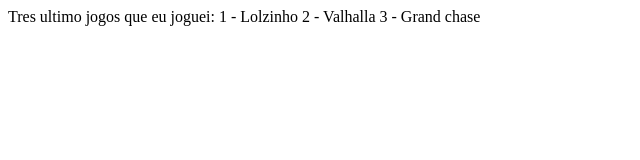
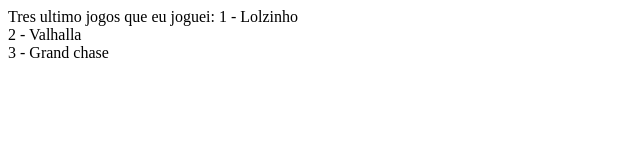
Before and after one commit to ufjf-dcc121/dcc121-2023-1-atv1-LucasBGM, a plain HTML site: page teste.html in a window 1280 px wide. Shown: the whole page, without its empty margins (0-640 px from the left). Drawn offline with Linux system fonts and the light colour scheme.

Commit message:
pular linhas

```diff
--- a/teste.html
+++ b/teste.html
@@ -6,8 +6,8 @@
     </head>
     <body>
 Tres ultimo jogos que eu joguei:
-1 - Lolzinho
-2 - Valhalla
-3 - Grand chase
+1 - Lolzinho<br>
+2 - Valhalla<br>
+3 - Grand chase<br>
     </body>
 </html>
```
